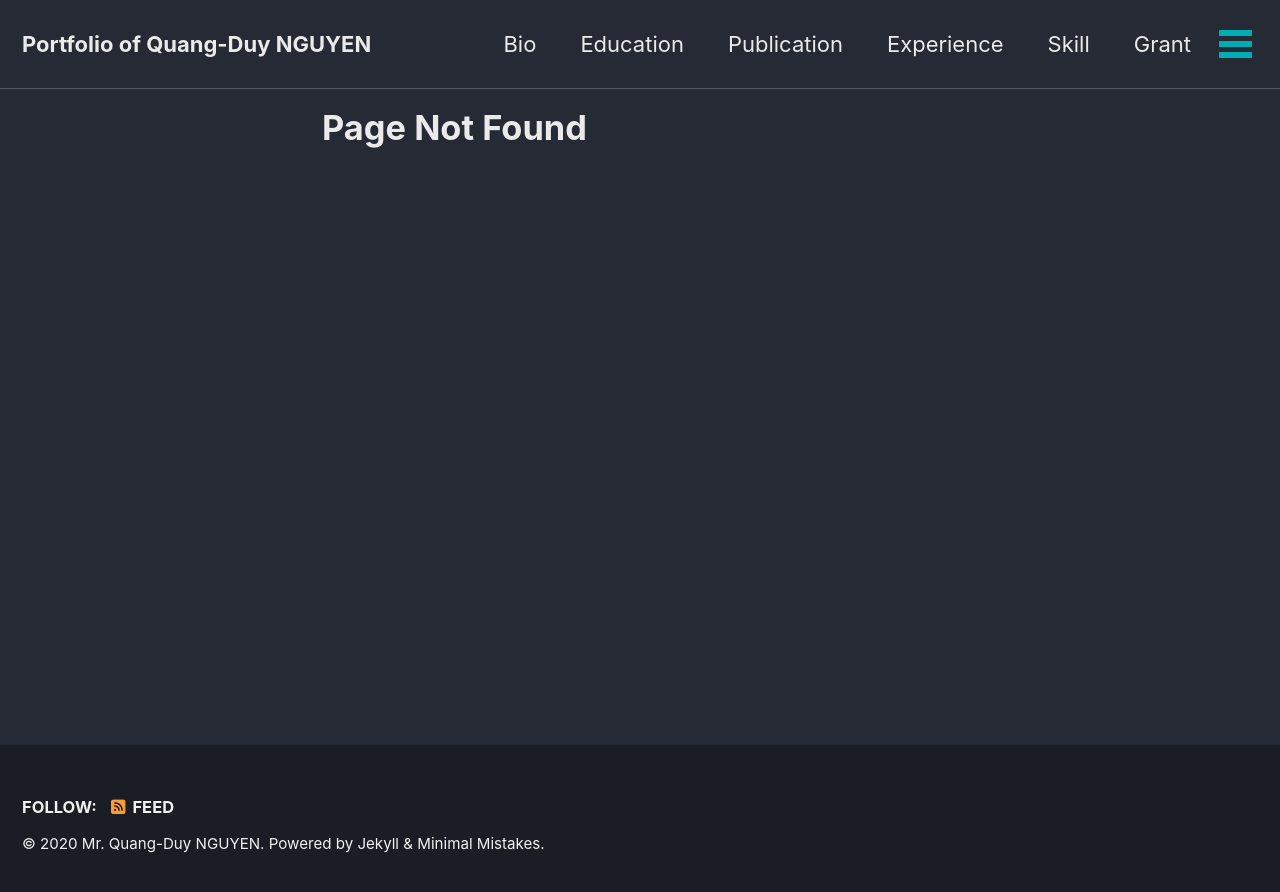
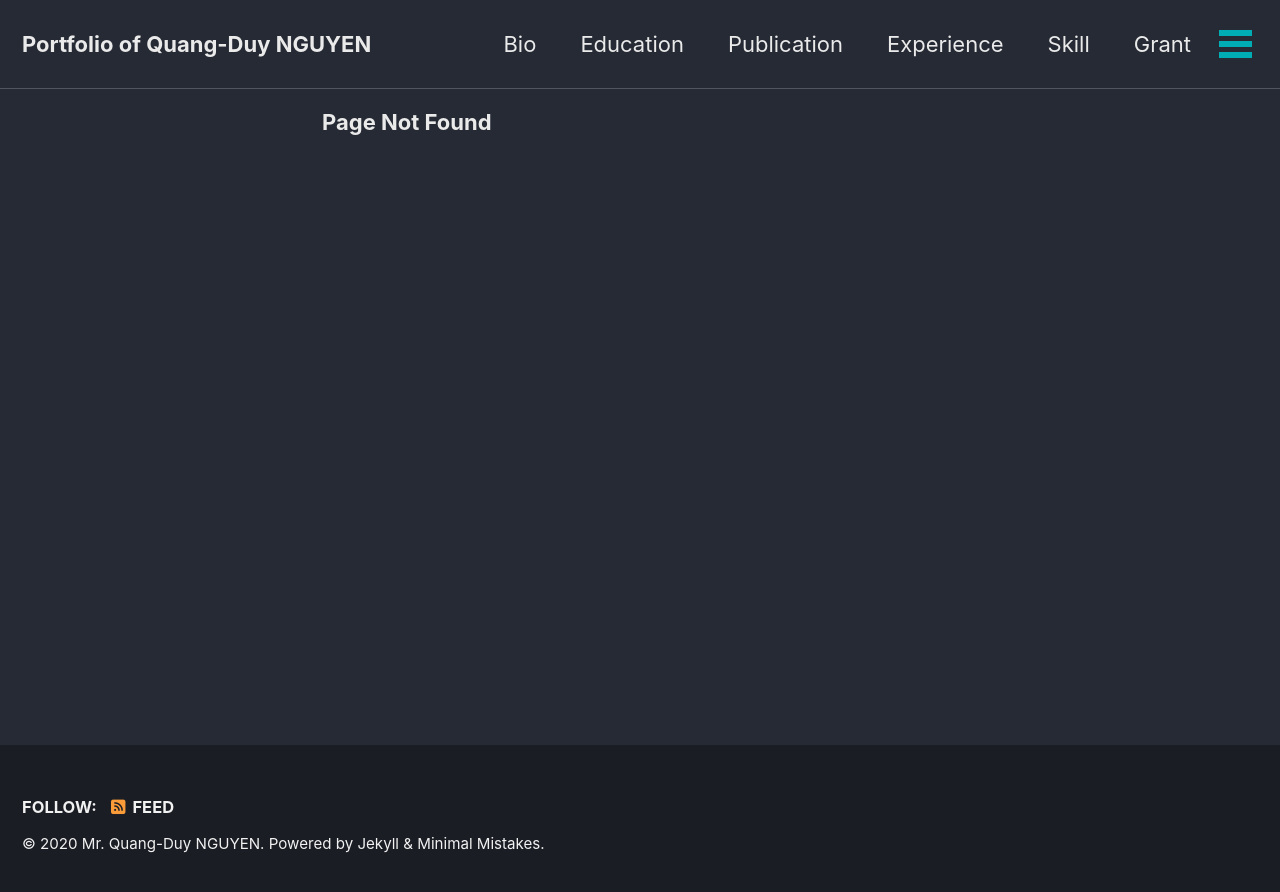
Before and after one commit to nqduy35/nqduy35.github.io, a Jekyll site: the page built from _pages/404.md, in a window 1280 px wide. Shown: the top 892 px of the page. Built offline with Jekyll 4.4.1, drawn with Linux system fonts in a browser that asks for light colours; cached includes are drawn as plain includes; nearby versions of some CDN libraries.

Commit message:
h1 -> h3 single layout

```diff
--- a/_layouts/single.html
+++ b/_layouts/single.html
@@ -26,7 +26,7 @@ layout: default
     <div class="page__inner-wrap">
       {% unless page.header.overlay_color or page.header.overlay_image %}
         <header>
-          {% if page.title %}<h1 id="page-title" class="page__title" itemprop="headline">{{ page.title | markdownify | remove: "<p>" | remove: "</p>" }}</h1>{% endif %}
+          {% if page.title %}<h3 id="page-title" class="page__title" itemprop="headline">{{ page.title | markdownify | remove: "<p>" | remove: "</p>" }}</h3>{% endif %}
           {% if page.read_time %}
             <p class="page__meta"><i class="far fa-clock" aria-hidden="true"></i> {% include read-time.html %}</p>
           {% endif %}
```
